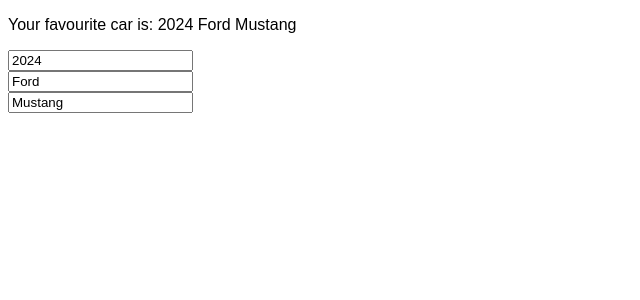
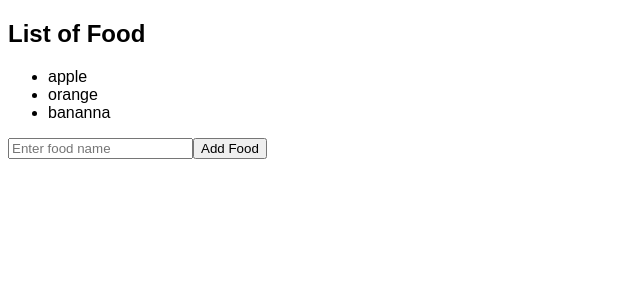
Before and after one commit to alal9000/react-course-bc, a React (Vite) app in the folder my-react-app/: page / in a window 1280 px wide. Shown: the top 300 px of the page, without its empty margins (0-640 px from the left). Built offline with nearby package versions, Linux system fonts and the light colour scheme.

Commit message:
finished up update arrays in state

```diff
--- a/my-react-app/src/App.jsx
+++ b/my-react-app/src/App.jsx
@@ -1,10 +1,10 @@
-import MyComponent4 from './MyComponent4'
+import MyComponent5 from './MyComponent5'
 
 
 function App() {
 
 
-  return (<MyComponent4 />);
+  return (<MyComponent5 />);
 }
 
 export default App;
--- /dev/null
+++ b/my-react-app/src/MyComponent5.jsx
@@ -0,0 +1,30 @@
+import React, { useState } from "react";
+
+export default function MyComponent5() {
+  const [foods, setFoods] = useState(["apple", "orange", "bananna"]);
+
+  function handleAddFood() {
+    const newFood = document.getElementById("foodInput").value;
+    document.getElementById("foodInput").value = "";
+
+    setFoods(f => [...f, newFood]);
+  }
+
+  function handleRemoveFood(index) {
+    setFoods(foods.filter((_, i) => i !== index));
+
+  }
+
+  return (
+    <div>
+      <h2>List of Food</h2>
+      <ul>
+        {foods.map((food, index) => (
+          <li key={index} onClick={() => handleRemoveFood(index)}>{food}</li>
+        ))}
+      </ul>
+      <input type="text" id="foodInput" placeholder="Enter food name" />
+      <button onClick={handleAddFood}>Add Food</button>
+    </div>
+  );
+}
```
